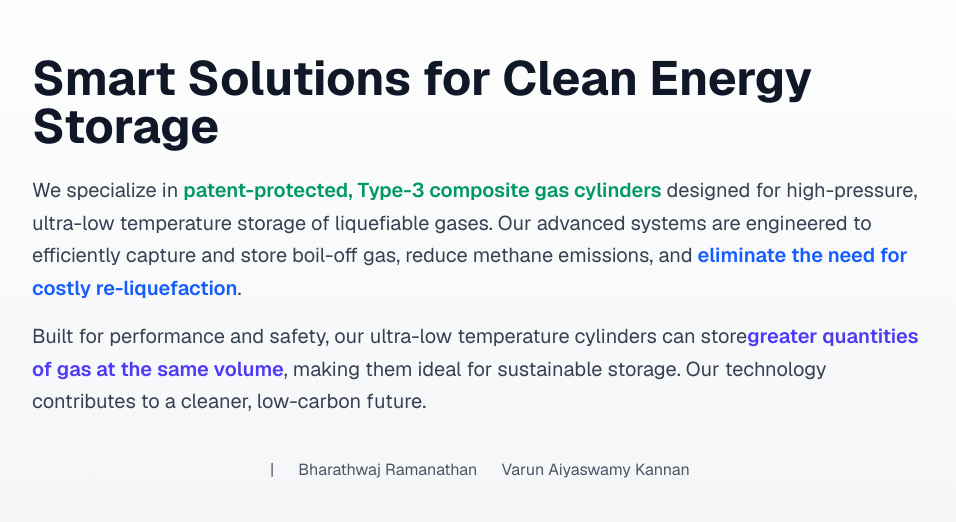
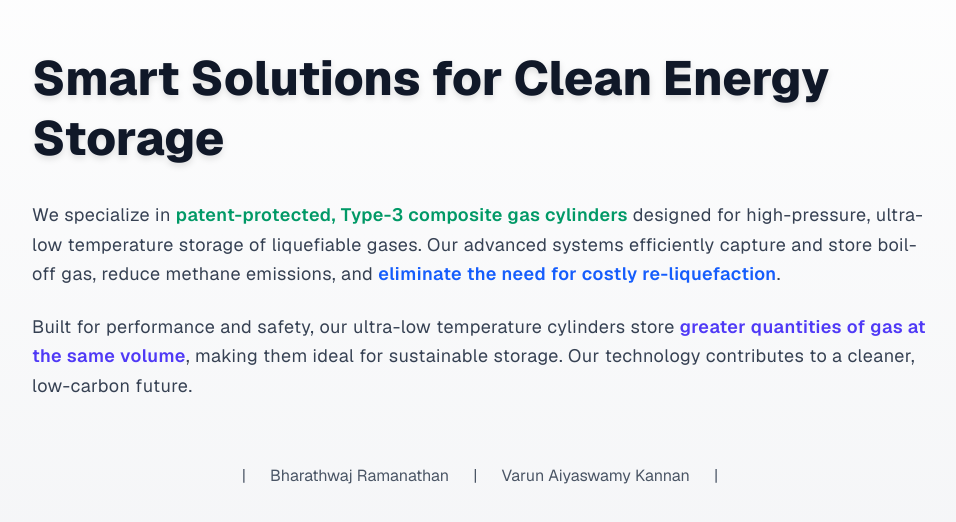
Before and after one commit to akvarun/vinovations, a Next.js app: page / in a window 1280 px wide. Shown: the part 132-654 px from the top of the page, without its empty margins (160-1116 px from the left). Built offline with nearby package versions, Linux system fonts and the light colour scheme.

Commit message:
updated for mob view

```diff
--- a/app/page.tsx
+++ b/app/page.tsx
@@ -2,30 +2,41 @@ import Image from "next/image";
 
 export default function Home() {
   return (
-    <div className="min-h-screen flex flex-col items-center justify-center bg-gradient-to-b from-white to-gray-100 dark:from-black dark:to-gray-900 p-8 sm:p-20 font-[family-name:var(--font-geist-sans)]">
-      <main className="max-w-4xl text-center sm:text-left">
-        <h1 className="text-3xl sm:text-5xl font-bold text-gray-900 dark:text-white mb-6">
-          Smart Solutions for Clean Energy Storage
+    <div className="min-h-screen flex flex-col items-center justify-center bg-gradient-to-b from-white to-gray-100 dark:from-black dark:to-gray-900 p-6 sm:p-20 font-[family-name:var(--font-geist-sans)]">
+      <main className="max-w-4xl w-full px-4 sm:px-0 text-center sm:text-left">
+        <h1 className="text-3xl sm:text-5xl font-extrabold text-gray-900 dark:text-white mb-8 leading-tight drop-shadow-md">
+          Smart Solutions for <br className="block sm:hidden" /> Clean Energy Storage
         </h1>
-        <p className="text-lg sm:text-xl text-gray-700 dark:text-gray-300 leading-relaxed">
-          We specialize in <span className="font-semibold text-emerald-600 dark:text-emerald-400">patent-protected, Type-3 composite gas cylinders</span> designed for high-pressure, ultra-low temperature storage of liquefiable gases.
-          Our advanced systems are engineered to efficiently capture and store boil-off gas,
-          reduce methane emissions, and <span className="font-semibold text-blue-600 dark:text-blue-400">eliminate the need for costly re-liquefaction</span>.
+        <p className="text-base sm:text-lg text-gray-700 dark:text-gray-300 leading-relaxed tracking-wide">
+          We specialize in{" "}
+          <span className="font-semibold text-emerald-600 dark:text-emerald-400">
+            patent-protected, Type-3 composite gas cylinders
+          </span>{" "}
+          designed for high-pressure, ultra-low temperature storage of liquefiable gases.
+          Our advanced systems efficiently capture and store boil-off gas, reduce methane emissions,
+          and{" "}
+          <span className="font-semibold text-blue-600 dark:text-blue-400">
+            eliminate the need for costly re-liquefaction
+          </span>.
         </p>
-        <p className="text-lg sm:text-xl text-gray-700 dark:text-gray-300 mt-4 leading-relaxed">
-          Built for performance and safety, our ultra-low temperature cylinders can store
-          <span className="font-semibold text-indigo-600 dark:text-indigo-400">greater quantities of gas at the same volume</span>, making them ideal for sustainable storage.
-          Our technology contributes to a cleaner, low-carbon future.
+        <p className="text-base sm:text-lg text-gray-700 dark:text-gray-300 mt-6 leading-relaxed tracking-wide">
+          Built for performance and safety, our ultra-low temperature cylinders store{" "}
+          <span className="font-semibold text-indigo-600 dark:text-indigo-400">
+            greater quantities of gas at the same volume
+          </span>, making them ideal for sustainable storage. Our technology contributes to a cleaner, low-carbon future.
         </p>
       </main>
-      <footer className="mt-10 text-center text-gray-600 dark:text-gray-400 space-x-6">
-        <span>|</span>
-        <a href="mailto:rbharathwaj2003@gmail.com" className="hover:underline">
+
+      <footer className="mt-16 text-center text-gray-600 dark:text-gray-400 space-x-6 text-sm sm:text-base">
+        <span className="hidden sm:inline">|</span>
+        <a href="mailto:rbharathwaj2003@gmail.com" className="hover:underline transition-colors duration-300">
           Bharathwaj Ramanathan
         </a>
-        <a href="mailto:akvarun@icloud.com" className="hover:underline">
+        <span className="hidden sm:inline">|</span>
+        <a href="mailto:akvarun@icloud.com" className="hover:underline transition-colors duration-300">
           Varun Aiyaswamy Kannan
         </a>
+        <span className="hidden sm:inline">|</span>
       </footer>
     </div>
   );
```
